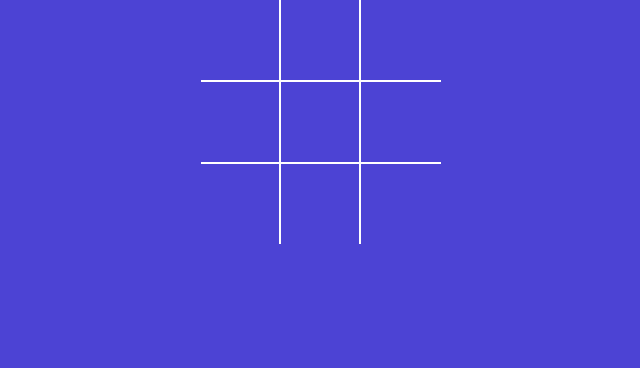
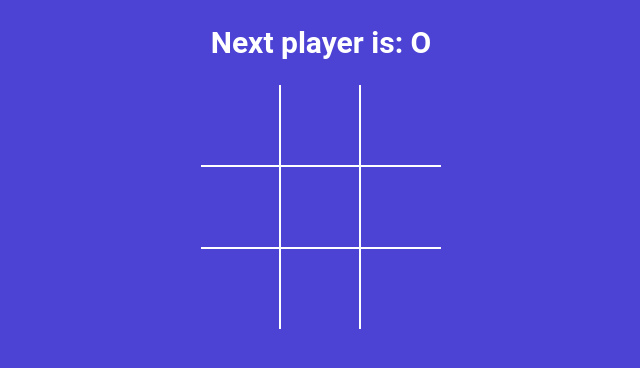
Before and after one commit to Nitish-Kumar05/tictactoe-game, a React (Vite) app: page / in a window 1280 px wide. Shown: the top 368 px of the page, without its empty margins (319-959 px from the left). Built offline with nearby package versions, Linux system fonts and the light colour scheme.

Commit message:
moved states to App also worked on winning mechanics, display message

```diff
--- a/src/App.jsx
+++ b/src/App.jsx
@@ -1,13 +1,42 @@
+import { useState } from 'react';
 import './Styles.scss'
 import Board from './components/Board'
+import { calculateWinner } from './calculateWinner'
 
 
 function App() {
 
+  const [squares, setSquares] = useState(Array(9).fill(null));
+  const [isXNext, setIsXNext] = useState(false);
+
+  const winner = calculateWinner(squares);
+  const nextPlayer = isXNext ? 'X' : 'O';
+  const statusMessage = winner ? `The winner is: ${winner}` : `Next player is: ${nextPlayer}`
+
+  const handleSquareClick = clickedPosition => {
+    if (squares[clickedPosition] || winner) {
+      return;
+    }
+
+    setSquares(currentSquares => {
+      return currentSquares.map((squareValue, position) => {
+        if (clickedPosition === position) {
+          return isXNext ? 'X' : 'O';
+        }
+
+        return squareValue
+      });
+
+    });
+
+    setIsXNext(currentIsXNext => !currentIsXNext)
+
+  };
 
   return (
     <div className='app'>
-      <Board />
+      <h2>{statusMessage}</h2>
+      <Board squares={squares} handleSquareClick={handleSquareClick} />
     </div>
   )
 }
--- /dev/null
+++ b/src/calculateWinner.js
@@ -0,0 +1,19 @@
+export function calculateWinner(squares) {
+  const lines = [
+    [0, 1, 2],
+    [3, 4, 5],
+    [6, 7, 8],
+    [0, 3, 6],
+    [1, 4, 7],
+    [2, 5, 8],
+    [0, 4, 8],
+    [2, 4, 6],
+  ];
+  for (let i = 0; i < lines.length; i++) {
+    const [a, b, c] = lines[i];
+    if (squares[a] && squares[a] === squares[b] && squares[a] === squares[c]) {
+      return squares[a];
+    }
+  }
+  return null;
+}
--- a/src/components/Board.jsx
+++ b/src/components/Board.jsx
@@ -1,33 +1,6 @@
-import { useState } from 'react'
 import Square from './Square'
 
-const Board = () => {
-
-    const [squares, setSquares] = useState(Array(9).fill(null));
-    const [isXNext, setIsXNext] = useState(false);
-
-    console.log(squares);
-
-    const handleSquareClick = clickedPosition => {
-
-        if (squares[clickedPosition]) {
-            return;
-        }
-
-        setSquares(currentSquares => {
-            return currentSquares.map((squareValue, position) => {
-                if (clickedPosition === position) {
-                    return isXNext ? 'X' : 'O';
-                }
-
-                return squareValue
-            });
-
-        });
-
-        setIsXNext(currentIsXNext => !currentIsXNext)
-
-    };
+const Board = ({ squares, handleSquareClick }) => {
 
     const renderSquare = position => {
         return (
```
